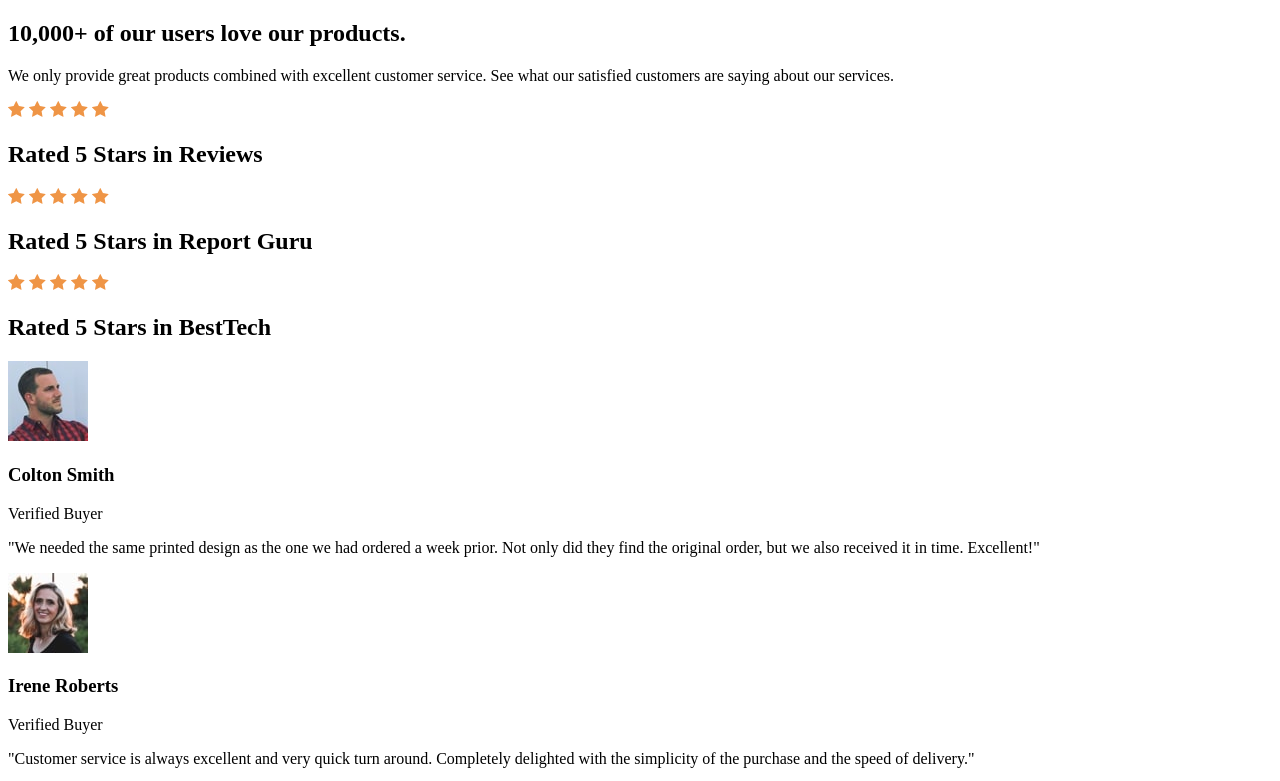
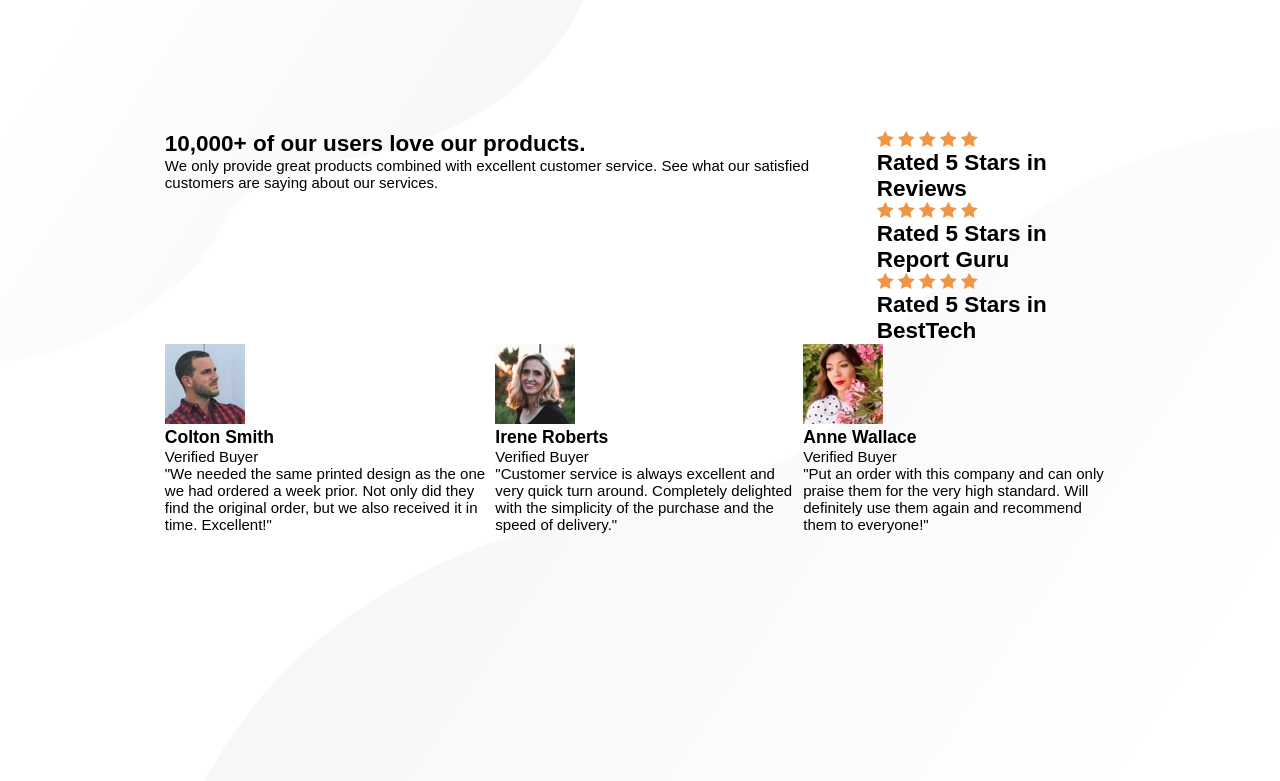
Before and after one commit to mizrmx/Social-proof-section, a plain HTML site: page index.html in a window 1280 px wide. Shown: the top 781 px of the page. Drawn offline with Linux system fonts and the light colour scheme.

Commit message:
Estructura CSS

```diff
--- a/css/style.css
+++ b/css/style.css
@@ -9,11 +9,48 @@
     --white: hsl(0, 0%, 100%);
 }
 
+*
+{
+    margin: 0;
+    padding: 0;
+    box-sizing: border-box;
+}
+
+body
+{
+    display: flex;
+    flex-direction: column;
+    font-size: 15px;
+    font-family: 'Spartan', sans-serif;
+    min-height: 100vh;
+    background-color: var(--white);
+    background-image: url(../images/bg-pattern-top-desktop.svg), url(../images/bg-pattern-bottom-desktop.svg);
+    background-repeat: no-repeat;
+    background-position: left 0 top 0, right 0 bottom 0;
+}
+
+.container
+{
+    padding: 8.2rem 10.3rem 0;
+    display: flex;
+    flex-direction: column;
+}
+
+.box-info
+{
+    display: flex;
+    justify-content: space-between;
+}
 
 
 
 
-.attribution
+
+
+
+
+
+/* .attribution
 {
     font-size: 11px;
     text-align: center;
@@ -22,4 +59,4 @@
 .attribution a
 {
     color: hsl(228, 45%, 44%);
-}
+} */
--- a/index.html
+++ b/index.html
@@ -2,15 +2,14 @@
 <html lang="en">
   <head>
     <meta charset="UTF-8" />
-    <meta name="viewport" content="width=device-width, initial-scale=1.0" />
-    <!-- displays site properly based on user's device -->
+    <meta name="viewport" content="width=device-width, initial-scale=1.0" /> <!-- displays site properly based on user's device -->
     <link rel="icon" type="image/png" sizes="32x32" href="./images/favicon-32x32.png"/>
     <link rel="stylesheet" href="css/style.css">
     <title>Social proof section | Frontend Mentor |</title>
   </head>
   <body>
-    <main>
-      <section>
+    <main class="container">
+      <section class="box-info">
        <div>
         <h1>10,000+ of our users love our products.</h1>
         <p> We only provide great products combined with excellent customer service. See what our satisfied customers are saying about our services.</p>
@@ -52,7 +51,7 @@
        </div>
       </section>
 
-      <section>
+      <section class="box-info">
         <div>
           <div>
             <img src="./images/image-colton.jpg" alt="foto de perfil">
```
